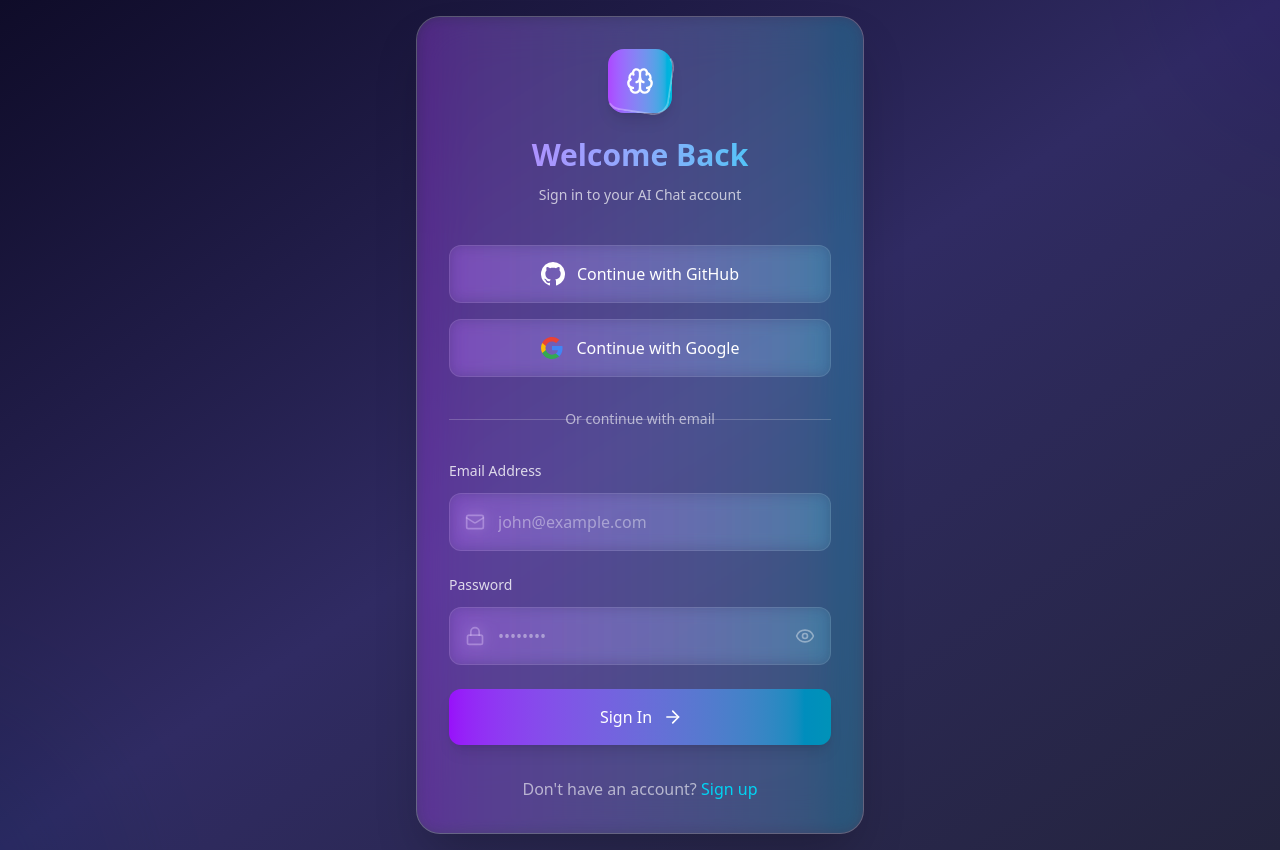
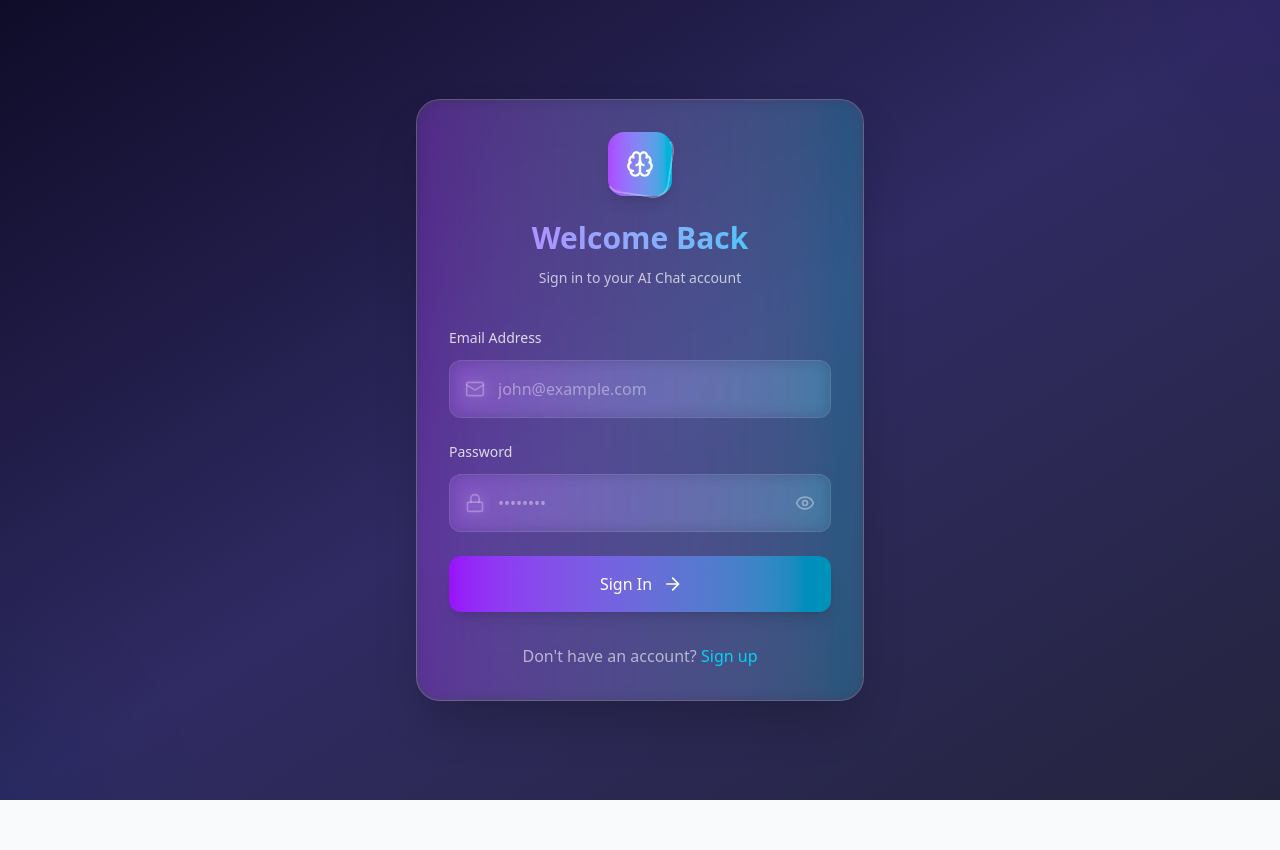
Before and after one commit to Sanyam2649/Chatbot, a Next.js app in the folder frontend/: page /sign-in in a window 1280 px wide. After the commit the page ends 800 px from the top, so only its background shows below. Built offline with nearby package versions, Linux system fonts and the light colour scheme; no server answers.

Commit message:
Remove google and github auth

```diff
--- a/frontend/app/sign-in/page.js
+++ b/frontend/app/sign-in/page.js
@@ -5,7 +5,7 @@ import { useSignIn, useUser } from "@clerk/nextjs";
 import { useRouter } from "next/navigation";
 import { useState, useEffect } from "react";
 import { motion } from "framer-motion";
-import { Eye, EyeOff, Mail, Lock, ArrowRight, LogIn, Brain } from "lucide-react";
+import { Eye, EyeOff, Mail, Lock, ArrowRight, Brain } from "lucide-react";
 
 export default function SignInPage() {
   const {user} = useUser();
@@ -156,8 +156,7 @@ export default function SignInPage() {
             </p>
           </motion.div>
 
-          {/* OAuth Buttons */}
-          <div className="space-y-4 mb-8">
+          {/* <div className="space-y-4 mb-8">
             <motion.button
               whileHover={{ scale: 1.03, y: -2 }}
               whileTap={{ scale: 0.98 }}
@@ -189,8 +188,6 @@ export default function SignInPage() {
               </span>
             </motion.button>
           </div>
-
-          {/* Divider */}
           <motion.div
             initial={{ opacity: 0 }}
             animate={{ opacity: 1 }}
@@ -202,7 +199,7 @@ export default function SignInPage() {
             <div className="relative flex justify-center">
               <span className="px-3 bg-transparent text-white/60 text-sm">Or continue with email</span>
             </div>
-          </motion.div>
+          </motion.div> */}
 
           {/* Sign In Form */}
           <form onSubmit={handleSubmit} className="space-y-6">
```
